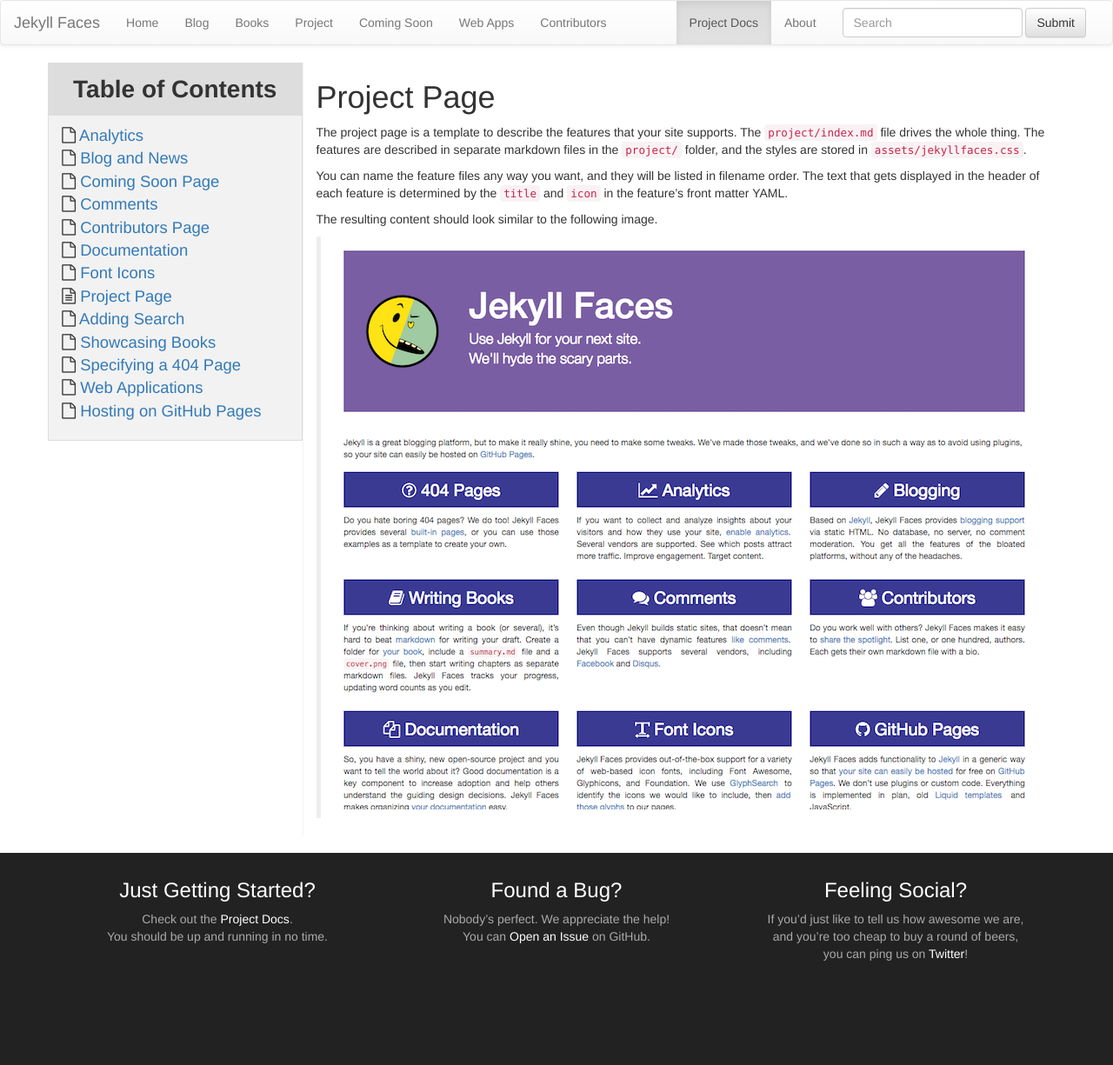
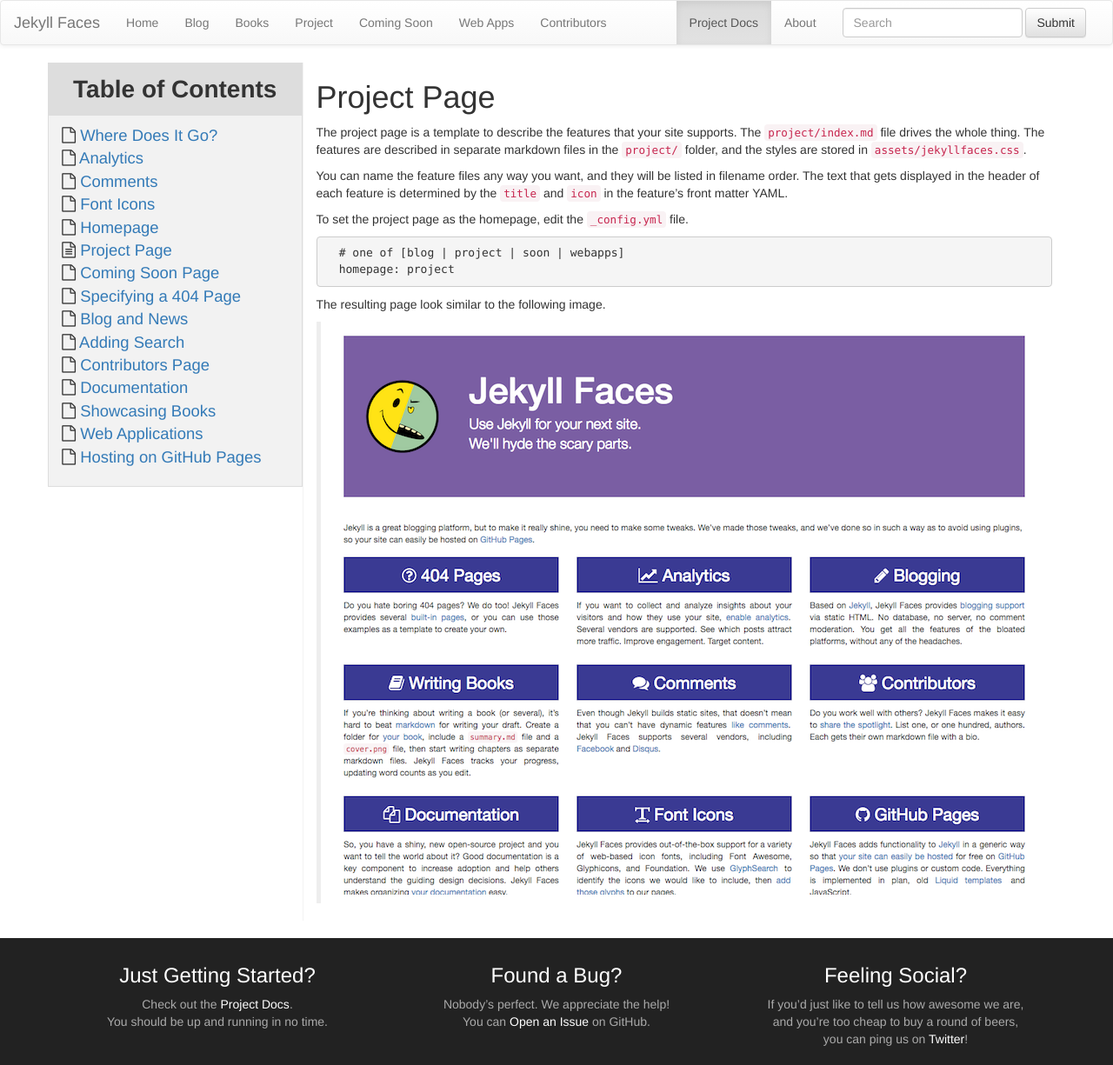
Before and after one commit to groundh0g/jekyllfaces, a Jekyll site: the page built from docs/01-page-project.md, in a window 1280 px wide. Shown: the whole page at 87% size. Built offline with Jekyll 4.4.1, drawn with Linux system fonts in a browser that asks for light colours; before the commit the page ends 1127 px from its top, so only the background shows below that.

Commit message:
updates several docs/ files

````diff
--- a/docs/00-coming-soon-page.md
+++ b/docs/00-where-does-it-go.md
@@ -1,6 +1,6 @@
 ---
 layout: document
-title: "Coming Soon Page"
+title: "Where Does It Go?"
 ---
 
 Coming Soon...
--- a/docs/00-project-page.md
+++ b/docs/01-page-project.md
@@ -7,6 +7,13 @@
 
 You can name the feature files any way you want, and they will be listed in filename order. The text that gets displayed in the header of each feature is determined by the `title` and `icon` in the feature's front matter YAML.
 
-The resulting content should look similar to the following image.
+To set the project page as the homepage, edit the `_config.yml` file.
+
+```
+  # one of [blog | project | soon | webapps]
+  homepage: project
+```
+
+The resulting page look similar to the following image.
 
 > ![image](images/project.png)
````
Also changed, not shown: docs/00-analytics.md (deleted, +0 -15 lines), docs/00-comments.md (deleted, +0 -19 lines), docs/01-analytics.md (added, +19 -0 lines), docs/01-comments.md (added, +23 -0 lines), docs/01-font-icons.md (renamed from docs/00-font-icons.md, +6 -2 lines), docs/01-page-home.md (added, +19 -0 lines), docs/01-page-soon.md (added, +17 -0 lines), docs/01-specifying-a-404-page.md (renamed from docs/00-specifying-a-404-page.md), docs/02-blogging.md (renamed from docs/00-blogging.md), docs/02-search.md (renamed from docs/00-search.md), docs/03-contributors-page.md (renamed from docs/00-contributors-page.md), docs/03-documentation.md (renamed from docs/00-documentation.md), docs/03-showcasing-books.md (renamed from docs/00-showcasing-books.md), docs/03-web-applications.md (renamed from docs/00-web-applications.md), 4 more files.
